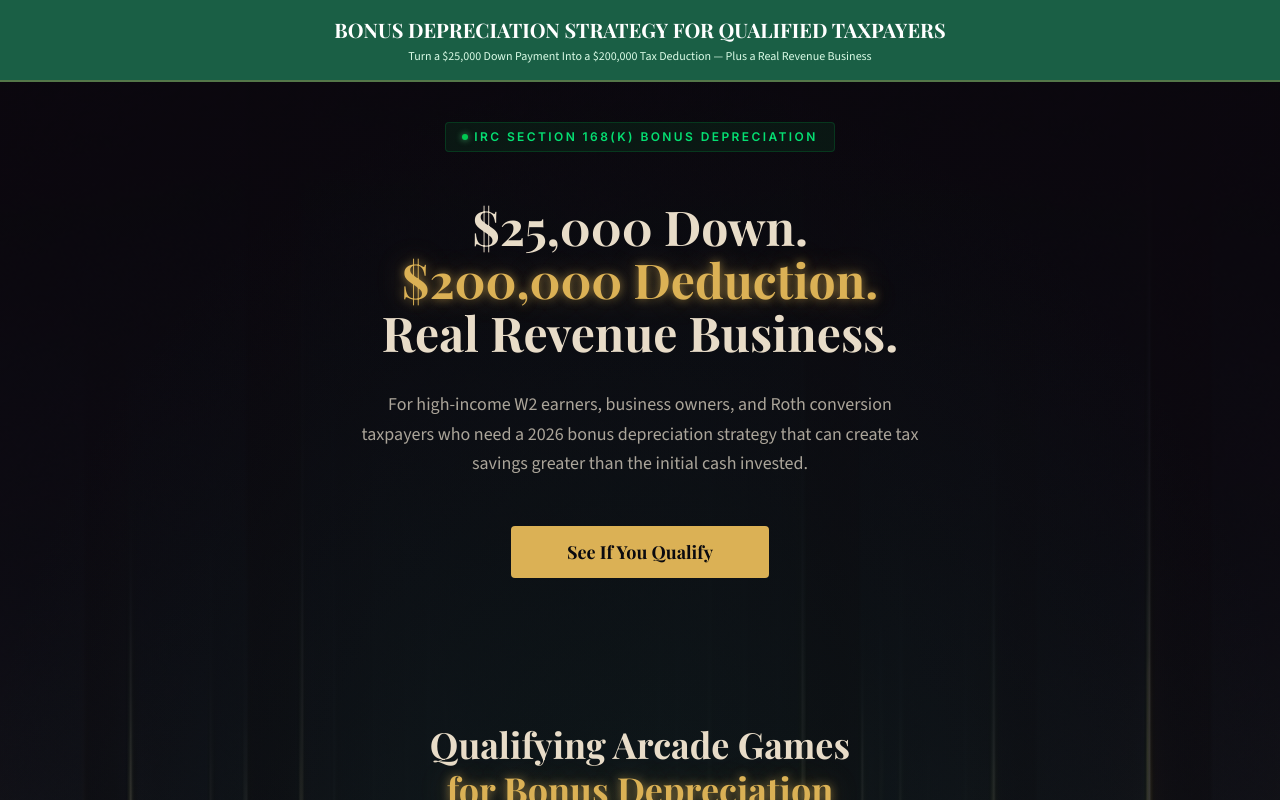
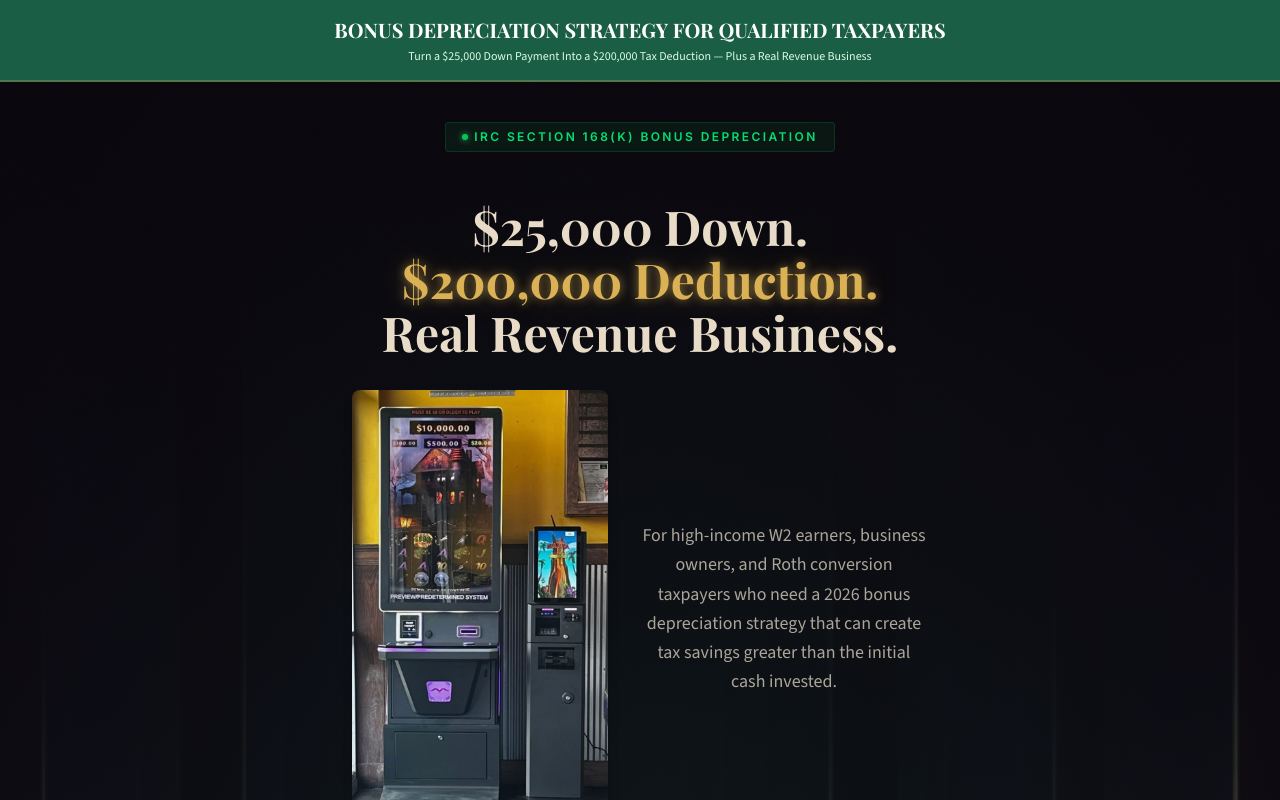
Before and after one commit to kennysabangan/arcade-tax-guide, a React (Vite) app: page /arcade in a window 1280 px wide. Shown: the top 800 px of the page. Built offline with nearby package versions, Linux system fonts and the light colour scheme; what @react-pdf/renderer would draw is missing.

Commit message:
Add arcade machines image to hero section

```diff
--- a/src/pages/ArcadeLandingPage.jsx
+++ b/src/pages/ArcadeLandingPage.jsx
@@ -248,9 +248,12 @@ const leadScore = computeLeadScore();
               <span className="block text-cream-warm">Real Revenue Business.</span>
             </h1>
 
-            <p className="text-cream-70 text-sm sm:text-base lg:text-base xl:text-lg 2xl:text-lg landscape:text-lg max-w-md sm:max-w-2xl lg:max-w-3xl xl:max-w-4xl landscape:mb-2 leading-relaxed">
-              For high-income W2 earners, business owners, and Roth conversion taxpayers who need a 2026 bonus depreciation strategy that can create tax savings greater than the initial cash invested.
-            </p>
+            <div className="flex flex-col sm:flex-row items-center gap-6 sm:gap-8 max-w-md sm:max-w-2xl lg:max-w-3xl xl:max-w-4xl">
+              <img src="/images/arcade-machines.jpg" alt="Skill-based arcade gaming machines" className="w-48 sm:w-56 lg:w-64 rounded-lg shadow-lg flex-shrink-0" />
+              <p className="text-cream-70 text-sm sm:text-base lg:text-base xl:text-lg 2xl:text-lg landscape:text-lg landscape:mb-2 leading-relaxed">
+                For high-income W2 earners, business owners, and Roth conversion taxpayers who need a 2026 bonus depreciation strategy that can create tax savings greater than the initial cash invested.
+              </p>
+            </div>
 
             <div className="mt-6 sm:mt-10 lg:mt-12 mb-6 sm:mb-10 lg:mb-14 landscape:mt-6 landscape:mb-6" style={{ flexBasis: 'auto' }}>
               <div className="mb-2 sm:mb-3 lg:mb-4 landscape:mb-2">
```
Also changed, not shown: public/images/arcade-machines.jpg (added).
